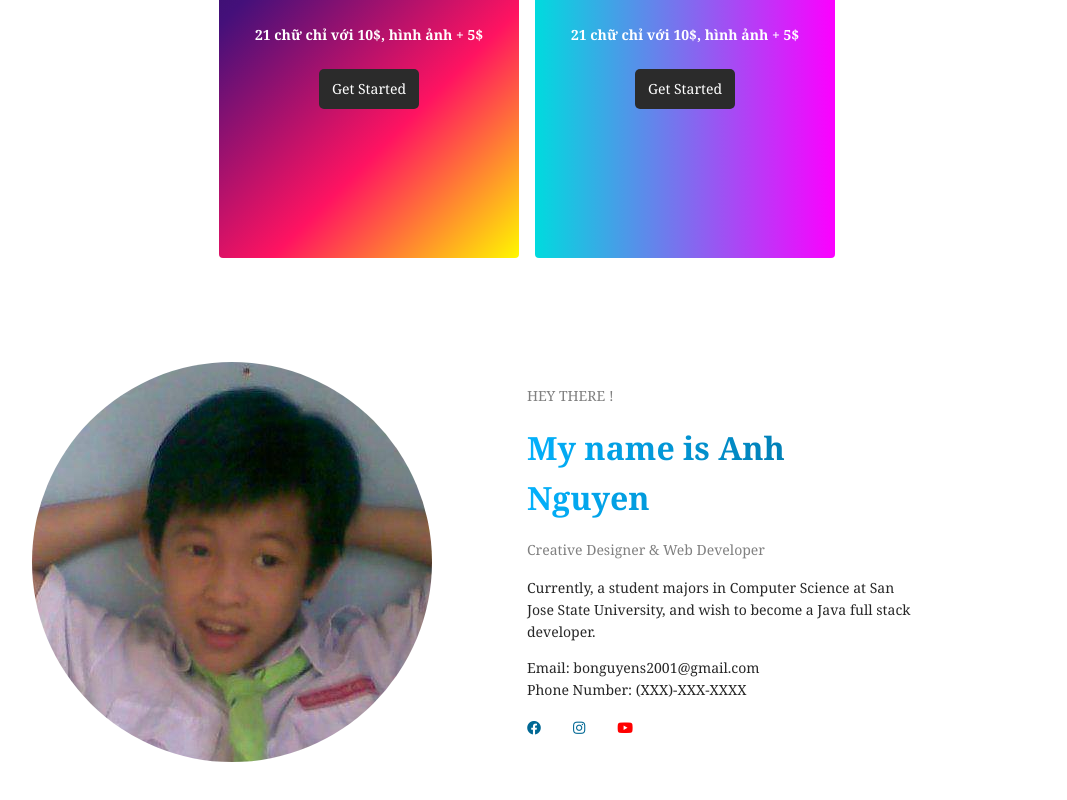
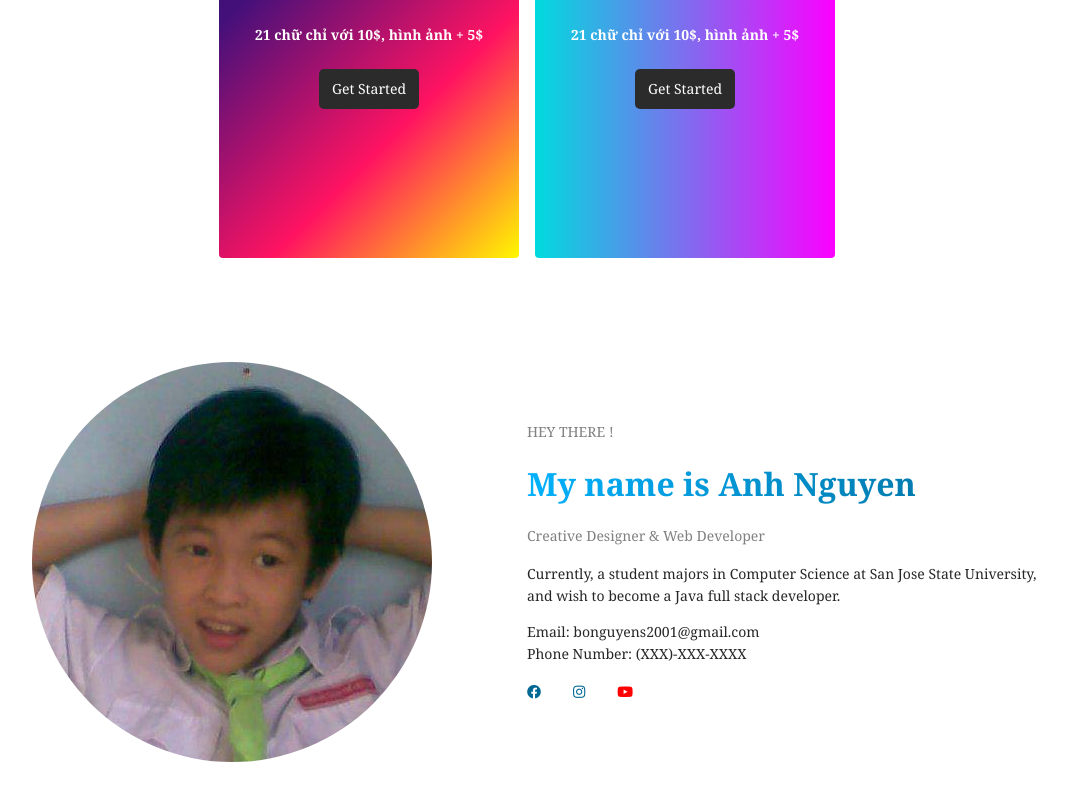
Before and after one commit to Pirlobo/bao-thang-mo-app, a React (Create React App) app: page / in a window 1280 px wide. Shown: the part 754-1554 px from the top of the page, without its empty margins (113-1180 px from the left). Built offline with nearby package versions, Linux system fonts and the light colour scheme.

Commit message:
first commit

```diff
--- a/src/App.css
+++ b/src/App.css
@@ -108,8 +108,6 @@ font-weight: bold;
 }
 .container {
   position: relative;
-  width: 100%;
-  height: 100%;
   margin-right: auto;
   margin-left: auto;
   padding-right: 50px;
@@ -132,7 +130,7 @@ font-weight: bold;
   flex: 1;
 }
 .introduction-container {
-  max-width: 65%;
+  max-width: 90%;
 }
 .name {
   background: linear-gradient(to right, #03b1fc, #006894);
```
